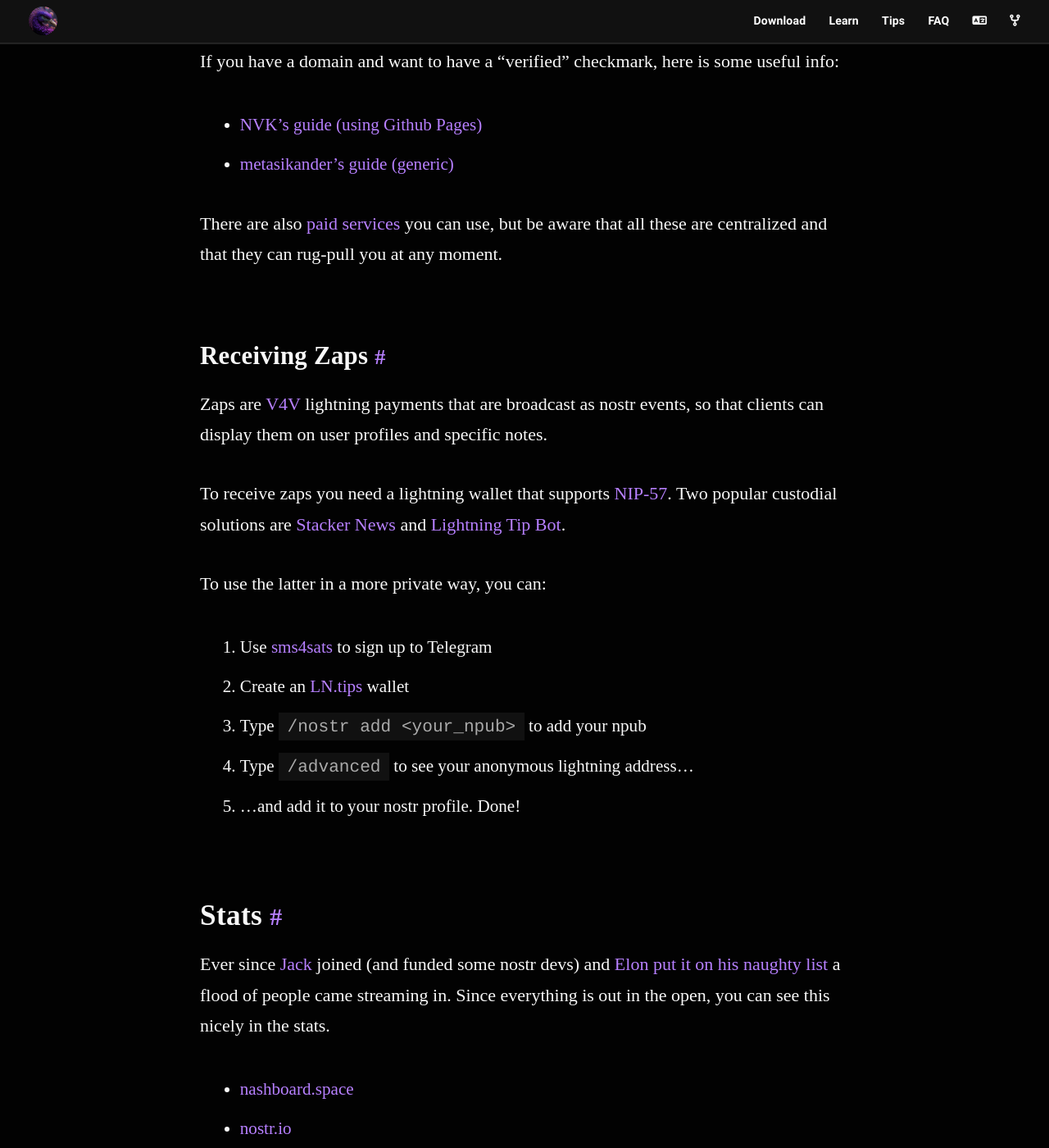
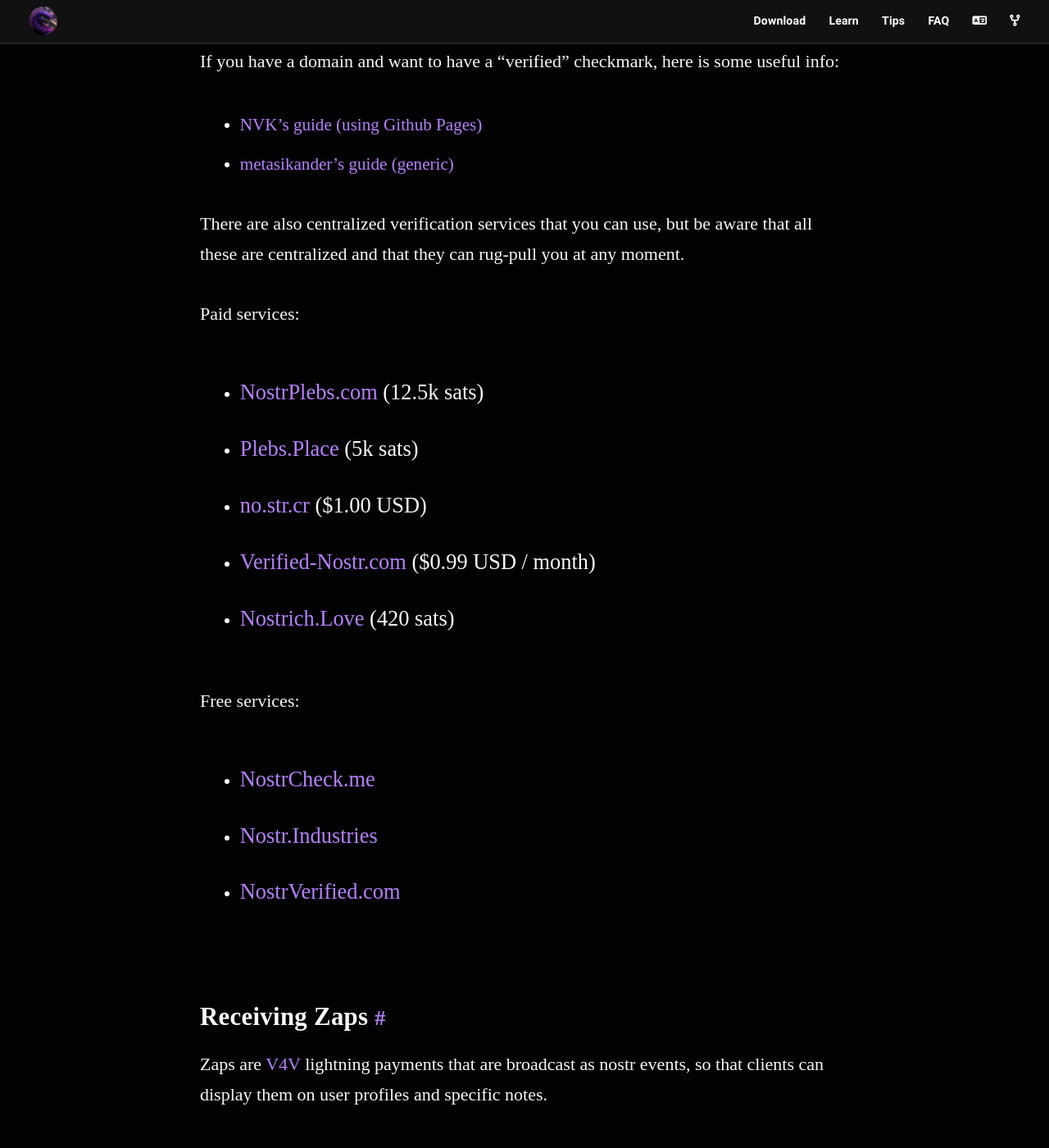
Before and after one commit to nostr-resources/nostr-resources.github.io, a Jekyll site: the page built from index.md, in a window 1280 px wide and 1400 px high, scrolled down 8285 px. Shown: the whole window at 82% size. Built offline with Jekyll 4.4.1, drawn with Linux system fonts in a browser that asks for light colours; some web fonts are replaced.

Commit message:
Render list of paid/free NIP05 providers

```diff
--- a/index.md
+++ b/index.md
@@ -231,10 +231,22 @@ useful info:
 - [NVK's guide (using Github Pages)](https://nvk.org/n00b-nip5)
 - [metasikander's guide (generic)](https://gist.github.com/metasikander/609a538e6a03b2f67e5c8de625baed3e)
 
-There are also [paid
-services](https://uselessshit.co/resources/nostr/#paid-nip-05-providers) you can
-use, but be aware that all these are centralized and that they can rug-pull you
-at any moment.
+There are also centralized verification services that you can use, but be aware
+that all these are centralized and that they can rug-pull you at any moment.
+
+Paid services:
+
+{% for provider in site.data.nip05providers %}
+{% unless provider.price %}{% continue %}{% endunless %}
+- [{{ provider.name }}]({{ provider.link }}) ({{ provider.price }})
+{% endfor %}
+
+Free services:
+
+{% for provider in site.data.nip05providers %}
+{% if provider.price %}{% continue %}{% endif %}
+- [{{ provider.name }}]({{ provider.link }})
+{% endfor %}
 
 ### Receiving Zaps
 
```
